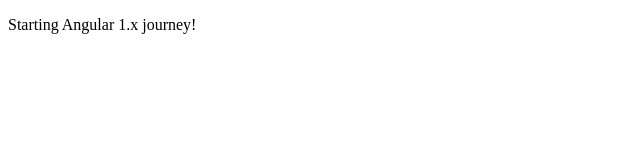
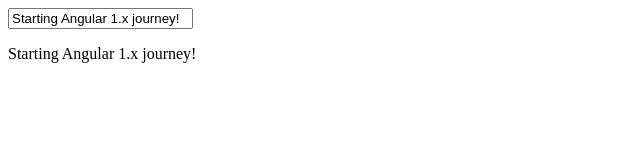
Before and after one commit to stardvst/angular-js-book, a plain HTML site: page 2-app-anatomy/index.html in a window 1280 px wide. Shown: the whole page, without its empty margins (0-640 px from the left). Drawn offline with nearby package versions, Linux system fonts and the light colour scheme.

Commit message:
added data binding <3

```diff
--- a/2-app-anatomy/index.html
+++ b/2-app-anatomy/index.html
@@ -9,6 +9,7 @@
 </head>
 
 <body ng-controller="TextController">
+  <input ng-model="someText.message">
   <p>{{someText.message}}</p>
 
   <script src="https://ajax.googleapis.com/ajax/libs/angularjs/1.8.2/angular.min.js"></script>
```
